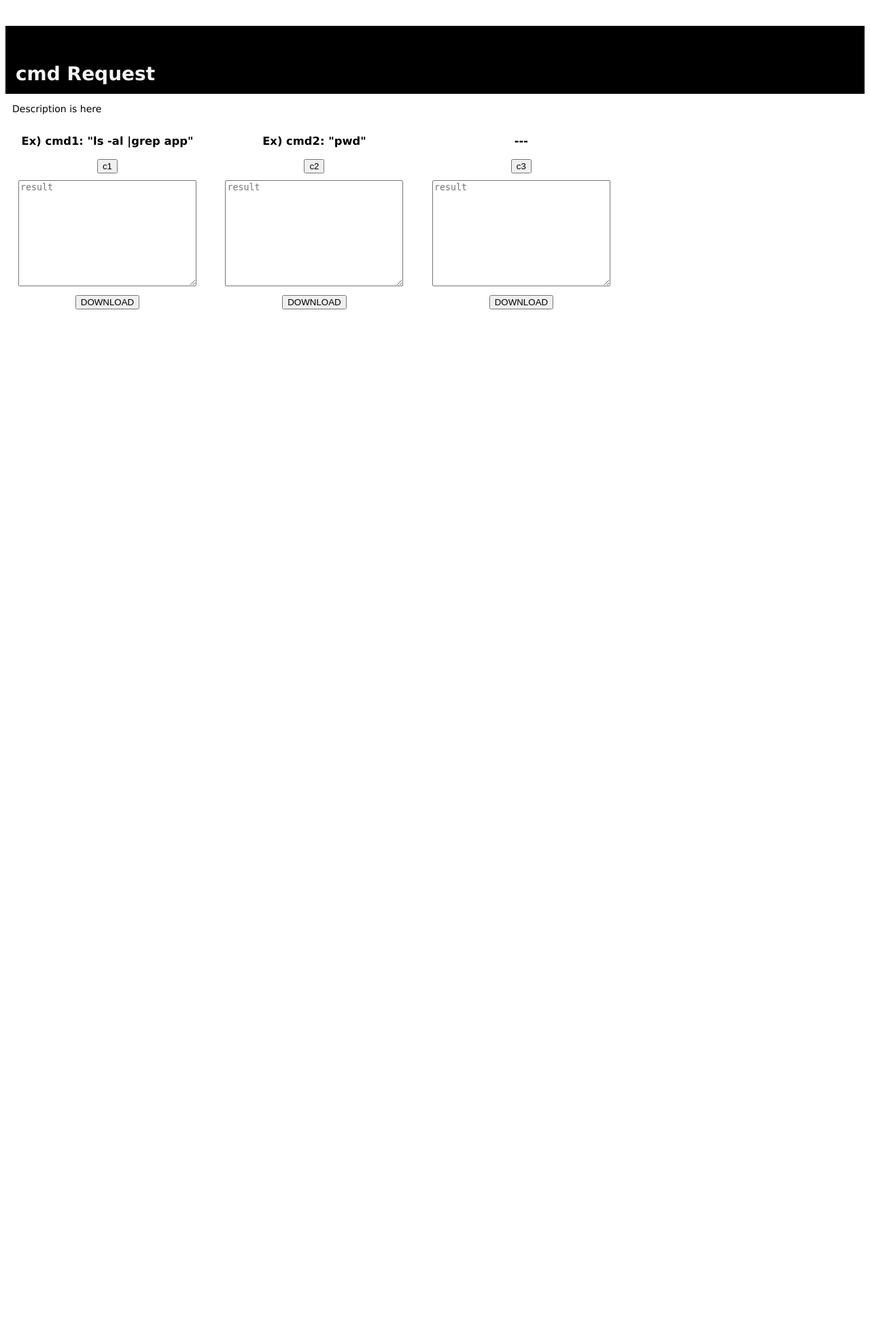
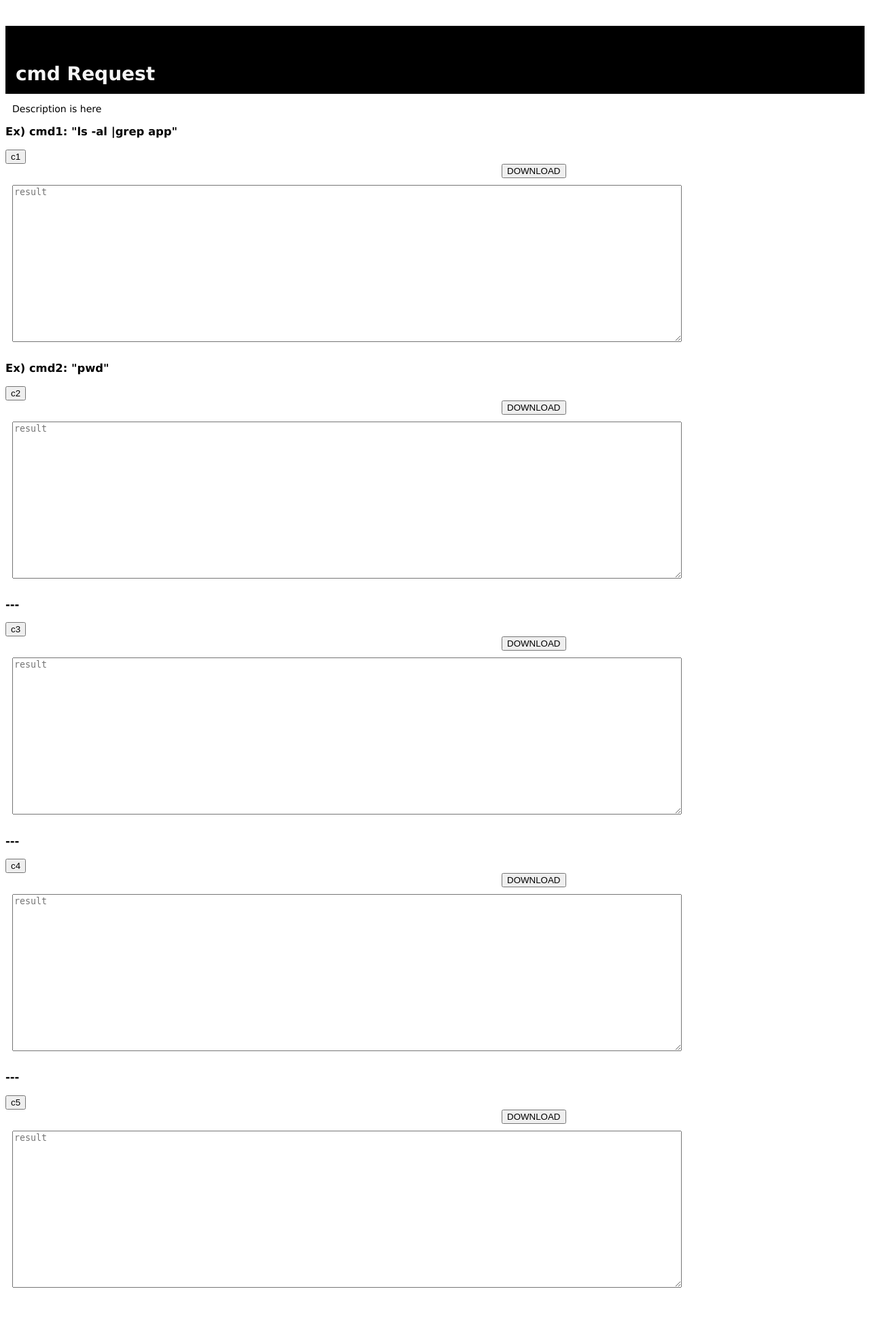
Before and after one commit to GRuuuuu/sample-cmd-request-js, a Node server app: page / in a window 1280 px wide; the page is wider, and only the part inside the window is pictured. Shown: that part at 68% size. Before the commit the page ends 455 px from the top of that part, so only its background shows below. Run offline with Node 20, Linux system fonts and the light colour scheme.

Commit message:
update
add textbox 3 to 5

```diff
--- a/public/stylesheets/style.css
+++ b/public/stylesheets/style.css
@@ -23,6 +23,7 @@ a {
 }
 .content{
   width:1000px;
+  display:block;
 }
 .box {
   display: inline-block;
@@ -30,3 +31,8 @@ a {
   height: auto;
   text-align:center;
 }
+.download{
+  width: 700px;
+  padding : 0px 0px 0px 730px;
+  margin : 0px;
+}
--- a/routes/index.js
+++ b/routes/index.js
@@ -3,7 +3,7 @@ var router = express.Router();
 
 /* GET home page. */
 router.get('/', function(req, res, next) {
-  res.render('index', { title: 'cmd Request' ,data1: '',data2: '',data3: ''});
+  res.render('index', { title: 'cmd Request' ,data1: '',data2: '',data3: '',data4: '',data5: ''});
 });
 
 module.exports = router;
--- a/views/body.ejs
+++ b/views/body.ejs
@@ -5,35 +5,56 @@
     <p>Description is here</p>
 </div>
 
-<div class="content">
-    <div class="box">
+
+<div>
+    <div class="content">
         <h3>Ex) cmd1: "ls -al |grep app" </h3>
         <form id='target' action='cmd'>
                 <input type='submit' name="cmd" value='c1'>
         </form>
         <form id='target' action='cmd/download'>
-            <textarea placeholder='result'  name="description" class="t1" cols="30" rows="10"><%=data1%></textarea>
-            <input type='submit' name="cmd" value="DOWNLOAD">
+            <p class="download"><input type='submit' name="cmd" value="DOWNLOAD"></p>
+            <textarea placeholder='result'  name="description" class="t1" cols="120" rows="15"><%=data1%></textarea>
         </form>
     </div>
-    <div class="box">
+    <div class="content">
         <h3> Ex) cmd2: "pwd" </h3>
         <form id='target' action='cmd'>
                 <input type='submit' name="cmd" value='c2'>
         </form>
         <form id='target' action='cmd/download'>
-            <textarea placeholder='result'  name="description" class="t1" cols="30" rows="10"><%=data2%></textarea>
-            <input type='submit' name="cmd" value="DOWNLOAD">
+            <p class="download"><input type='submit' name="cmd" value="DOWNLOAD"></p>
+            <textarea placeholder='result'  name="description" class="t1" cols="120" rows="15"><%=data2%></textarea>
         </form>
     </div>
-    <div class="box">
+    <div class="content">
         <h3> --- </h3>
         <form id='target' action='cmd'>
                 <input type='submit' name="cmd" value='c3'>
         </form>
         <form id='target' action='cmd/download'>
-            <textarea placeholder='result'  name="description" class="t1" cols="30" rows="10"><%=data3%></textarea>
-            <input type='submit' name="cmd" value="DOWNLOAD">
+            <p class="download"><input type='submit' name="cmd" value="DOWNLOAD"></p>
+            <textarea placeholder='result'  name="description" class="t1" cols="120" rows="15"><%=data3%></textarea>
+        </form>
+    </div>
+    <div class="content">
+        <h3> --- </h3>
+        <form id='target' action='cmd'>
+                <input type='submit' name="cmd" value='c4'>
+        </form>
+        <form id='target' action='cmd/download'>
+            <p class="download"><input type='submit' name="cmd" value="DOWNLOAD"></p>
+            <textarea placeholder='result'  name="description" class="t1" cols="120" rows="15"><%=data4%></textarea>
+        </form>
+    </div>
+    <div class="content">
+        <h3> --- </h3>
+        <form id='target' action='cmd'>
+                <input type='submit' name="cmd" value='c5'>
+        </form>
+        <form id='target' action='cmd/download'>
+            <p class="download"><input type='submit' name="cmd" value="DOWNLOAD"></p>
+            <textarea placeholder='result'  name="description" class="t1" cols="120" rows="15"><%=data5%></textarea>
         </form>
     </div>
 </div>
```
Also changed, not shown: routes/cmd.js (+15 -4 lines), README.md, target.txt (added).
